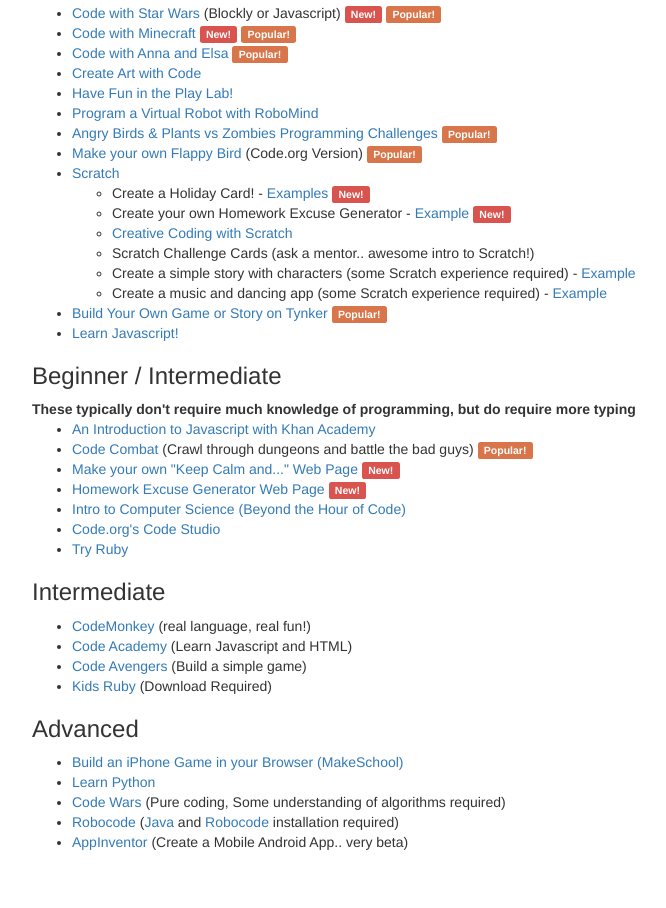
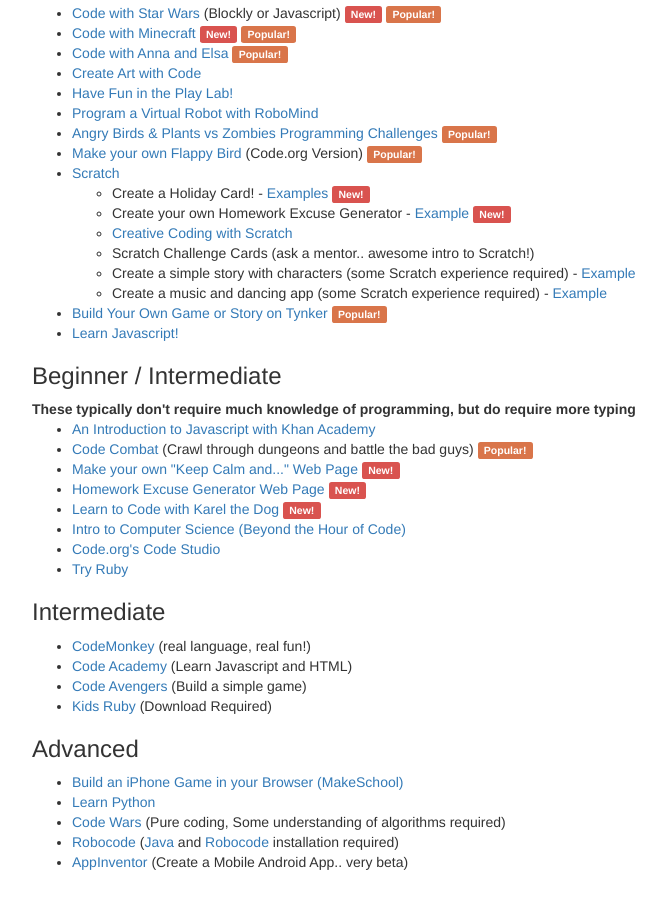
Before and after one commit to rvacoderdojo/rvacdweb, a website: page site/hoc.html in a window 1280 px wide. Shown: the part 467-1375 px from the top of the page, without its empty margins (53-719 px from the left). Drawn offline with nearby package versions, Linux system fonts and the light colour scheme.

Commit message:
december updates, Hour of Code cleanup

```diff
--- a/site/hoc.html
+++ b/site/hoc.html
@@ -124,6 +124,7 @@
             <li><a href="http://codecombat.com/hoc">Code Combat</a> (Crawl through dungeons and battle the bad guys) <span class="label label-hot">Popular!</span></li>
             <li><a href="https://thimble.mozilla.org/projects/72/remix">Make your own &quot;Keep Calm and...&quot; Web Page</a> <span class="label label-new">New!</span></li>
             <li><a href="https://thimble.mozilla.org/projects/2498/remix">Homework Excuse Generator Web Page</a> <span class="label label-new">New!</span></li>
+            <li><a href="http://hoc.codehs.com/">Learn to Code with Karel the Dog</a>  <span class="label label-new">New!</span></li>
             <li><a href="http://learn.code.org/s/1">Intro to Computer Science (Beyond the Hour of Code)</a></li>
             <li><a href="http://studio.code.org/">Code.org's Code Studio</a></li>
             <li><a href="http://tryruby.org/">Try Ruby</a></li>
```
